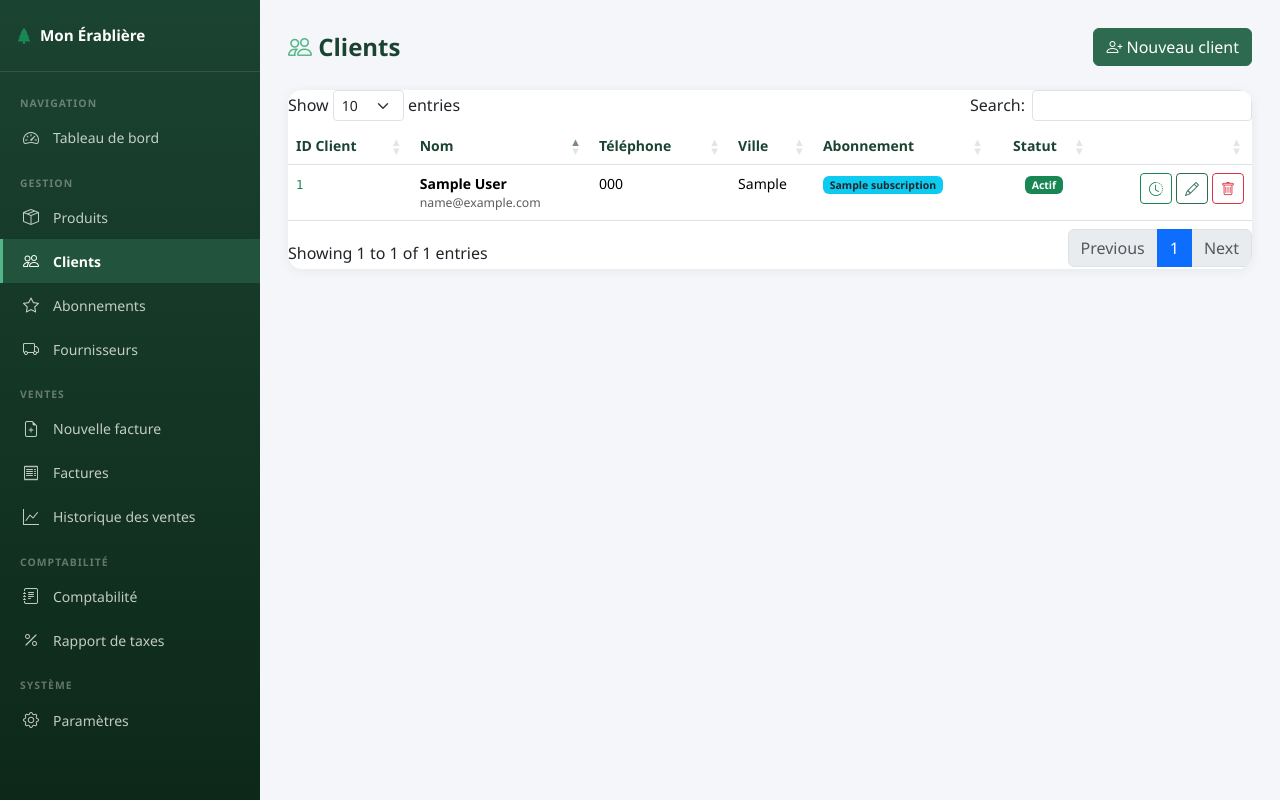
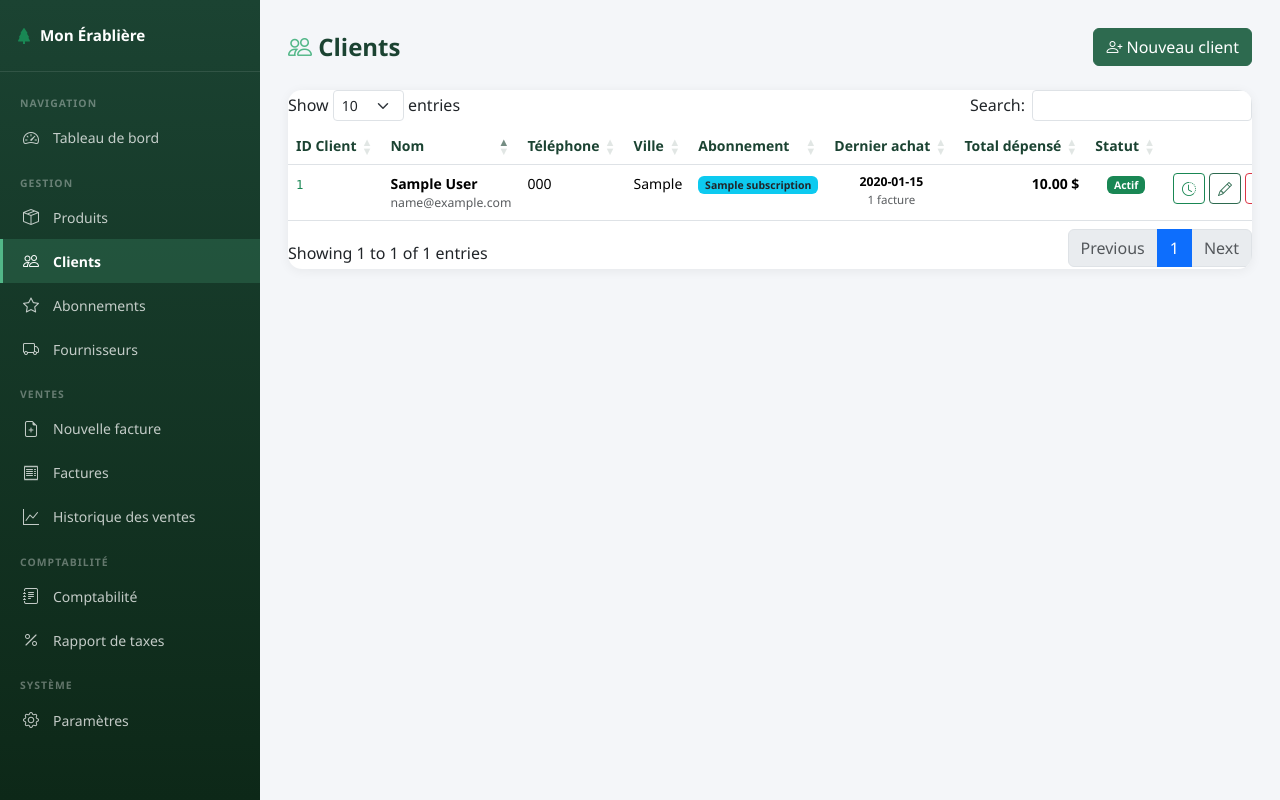
Before and after one commit to Doucie33/skills-copilot-codespaces-vscode, a Flask app: page /customers in a window 1280 px wide. Run offline with Flask 3, Linux system fonts and the light colour scheme; data comes from the database, SQL or seed files in the repository; tables that the repository leaves empty hold one stand-in row (values such as "Sample post"); some libraries are stand-ins or nearby versions.

Commit message:
Historique client : dernier achat, statut global et top 3 produits
- Liste clients : ajout colonnes Dernier achat (date + nb factures) et Total dépensé via JOIN sur invoices
- Page historique client : remplace Statistiques par Statut global incluant total dépensé, nb factures, valeur moy. par facture, premier et dernier achat, barre de progression chronologique des achats
- Top produits limité à 3 (LIMIT 3 en SQL) avec titre «Top 3»
- Route customer_history passe first_purchase, last_purchase et avg_order au template

https://claude.ai/code/session_01VjBZpyDaNaNSTMv3fVqZFa

```diff
--- a/erabliere-app/app.py
+++ b/erabliere-app/app.py
@@ -504,9 +504,14 @@ def api_delete_product(product_id):
 def customers():
     conn = get_db()
     custs = rows_to_list(conn.execute('''
-        SELECT c.*, s.name as subscription_name
+        SELECT c.*, s.name as subscription_name,
+               MAX(inv.date)        AS last_purchase,
+               COUNT(inv.id)        AS invoice_count,
+               COALESCE(SUM(inv.total), 0) AS total_spent
         FROM customers c
-        LEFT JOIN subscriptions s ON s.subscription_id=c.subscription_id
+        LEFT JOIN subscriptions s ON s.subscription_id = c.subscription_id
+        LEFT JOIN invoices inv    ON inv.customer_id   = c.customer_id
+        GROUP BY c.id
         ORDER BY c.last_name, c.first_name''').fetchall())
     subs = rows_to_list(conn.execute('SELECT * FROM subscriptions WHERE active=1').fetchall())
     company = row_to_dict(conn.execute('SELECT * FROM company_settings WHERE id=1').fetchone())
@@ -626,13 +631,14 @@ def customer_history(customer_id):
 
         top_products = rows_to_list(conn.execute('''
             SELECT ii.product_name,
-                   SUM(ii.quantity) as total_qty,
+                   SUM(ii.quantity)   as total_qty,
                    SUM(ii.line_total) as total_spent
             FROM invoice_items ii
-            JOIN invoices inv ON inv.invoice_number=ii.invoice_number
-            WHERE inv.customer_id=?
+            JOIN invoices inv ON inv.invoice_number = ii.invoice_number
+            WHERE inv.customer_id = ?
             GROUP BY ii.product_id, ii.product_name
             ORDER BY total_qty DESC
+            LIMIT 3
         ''', (customer_id,)).fetchall())
 
         sub = None
@@ -644,11 +650,19 @@ def customer_history(customer_id):
         company = row_to_dict(conn.execute('SELECT * FROM company_settings WHERE id=1').fetchone())
         conn.close()
 
-        total_spent = sum(float(inv.get('total', 0)) for inv in invoices)
+        total_spent   = sum(float(inv.get('total', 0)) for inv in invoices)
+        first_purchase = invoices[-1]['date'] if invoices else None
+        last_purchase  = invoices[0]['date']  if invoices else None
+        avg_order      = round(total_spent / len(invoices), 2) if invoices else 0
+
         return render_template('customer_history.html',
                                customer=customer, invoices=invoices,
                                top_products=top_products, sub=sub,
-                               total_spent=total_spent, company=company)
+                               total_spent=total_spent,
+                               first_purchase=first_purchase,
+                               last_purchase=last_purchase,
+                               avg_order=avg_order,
+                               company=company)
     except Exception as e:
         app.logger.error(f"customer_history error: {e}")
         return f"<h2>Erreur serveur</h2><pre>{e}</pre><a href='/customers'>Retour</a>", 500
--- a/erabliere-app/templates/customers.html
+++ b/erabliere-app/templates/customers.html
@@ -16,7 +16,10 @@
         <thead>
           <tr>
             <th>ID Client</th><th>Nom</th><th>Téléphone</th>
-            <th>Ville</th><th>Abonnement</th><th class="text-center">Statut</th><th></th>
+            <th>Ville</th><th>Abonnement</th>
+            <th class="text-center">Dernier achat</th>
+            <th class="text-end">Total dépensé</th>
+            <th class="text-center">Statut</th><th></th>
           </tr>
         </thead>
         <tbody>
@@ -33,6 +36,21 @@
               {% if c.subscription_name %}
                 <span class="badge bg-info text-dark">{{ c.subscription_name }}</span>
               {% else %}—{% endif %}
+            </td>
+            <td class="text-center">
+              {% if c.last_purchase %}
+                <div class="fw-semibold small">{{ c.last_purchase }}</div>
+                <div class="text-muted" style="font-size:0.72rem">{{ c.invoice_count }} facture{{ 's' if c.invoice_count > 1 else '' }}</div>
+              {% else %}
+                <span class="text-muted">—</span>
+              {% endif %}
+            </td>
+            <td class="text-end fw-semibold">
+              {% if c.invoice_count %}
+                {{ "%.2f"|format(c.total_spent) }} $
+              {% else %}
+                <span class="text-muted">—</span>
+              {% endif %}
             </td>
             <td class="text-center">
               <span class="badge bg-{{ 'success' if c.active else 'secondary' }}">
@@ -55,7 +73,7 @@
             </td>
           </tr>
           {% else %}
-          <tr><td colspan="7" class="text-center text-muted py-5">
+          <tr><td colspan="9" class="text-center text-muted py-5">
             <i class="bi bi-people fs-2 d-block mb-2"></i>Aucun client enregistré.
           </td></tr>
           {% endfor %}
```
Also changed, not shown: erabliere-app/templates/customer_history.html (+34 -12 lines).
